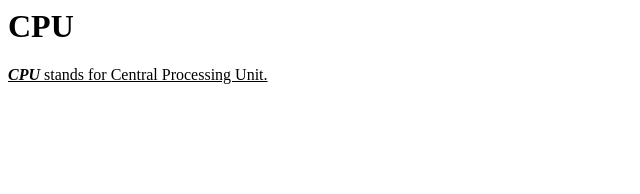
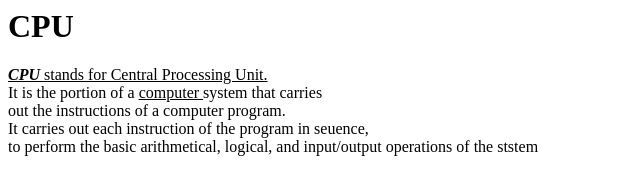
Before and after one commit to iamneo-production/ffbcadfadaeccdfffebaeceaec, a website: page name.html in a window 1280 px wide. Shown: the whole page, without its empty margins (0-640 px from the left). Drawn offline with Linux system fonts and the light colour scheme.

Commit message:
Backup Commit

```diff
--- a/name.html
+++ b/name.html
@@ -1,6 +1,6 @@
 <html>
 <body>
     <h1><b> CPU </b></h1>
-    <p><u><b><i> CPU </i></b> stands for Central Processing Unit.</u><br> </p>
+    <p><u><b><i> CPU </i></b> stands for Central Processing Unit.</u><br> It is the portion of a <u> computer </u> system that carries <br> out the instructions of a computer program. <br> It carries out each instruction of the program in seuence, <br> to perform the basic arithmetical, logical, and input/output operations of the ststem <br></p>
 </body>
 </html>
```
